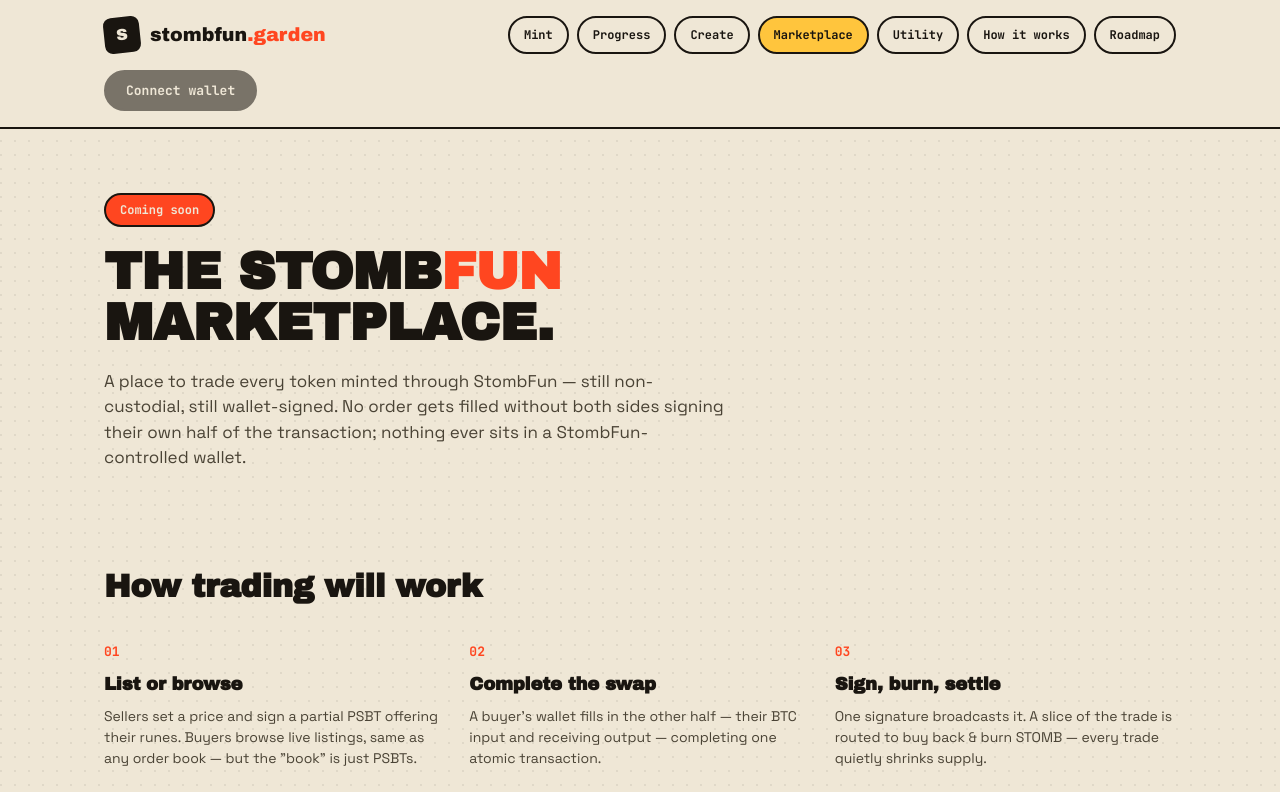
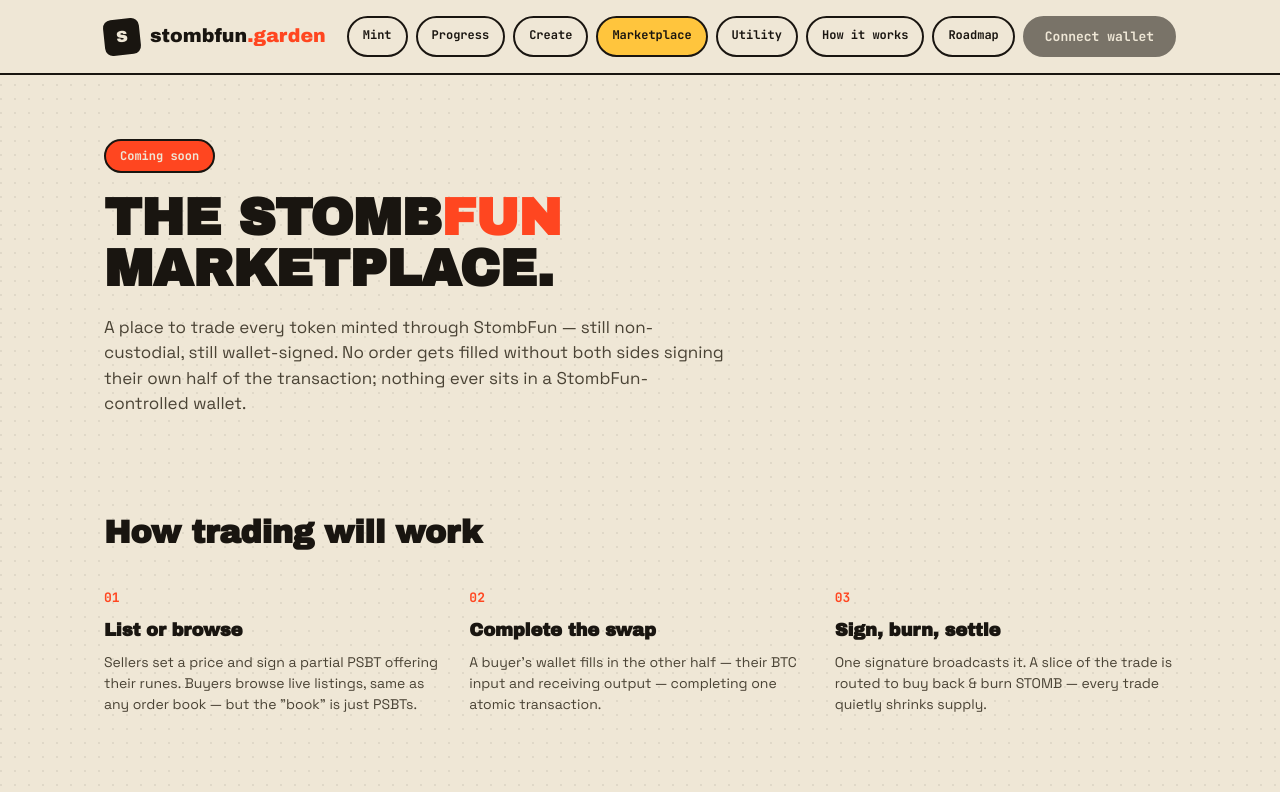
Before and after one commit to kaspro183/stomb, a plain HTML site: page marketplace.html in a window 1280 px wide. Shown: the top 792 px of the page. Drawn offline with Linux system fonts and the light colour scheme.

Commit message:
Add files via upload

```diff
--- a/marketplace.html
+++ b/marketplace.html
@@ -9,7 +9,7 @@
   <link rel="preconnect" href="https://fonts.googleapis.com">
   <link rel="preconnect" href="https://fonts.gstatic.com" crossorigin>
   <link href="https://fonts.googleapis.com/css2?family=Archivo+Black&family=Space+Grotesk:wght@400;500;600;700&family=JetBrains+Mono:wght@400;500;600;700&display=swap" rel="stylesheet">
-  <link rel="stylesheet" crossorigin href="/assets/style-XfmrQl5M.css">
+  <link rel="stylesheet" crossorigin href="/assets/style-CAcp7_J2.css">
 </head>
 <body>
 
@@ -27,8 +27,8 @@
         <a href="index.html#utility" class="pill">Utility</a>
         <a href="index.html#how" class="pill">How it works</a>
         <a href="index.html#roadmap" class="pill">Roadmap</a>
+        <button class="btn btn-dark" disabled>Connect wallet</button>
       </nav>
-      <button class="btn btn-dark" disabled>Connect wallet</button>
     </div>
   </header>
 
```
Also changed, not shown: index.html (+3 -3 lines).
